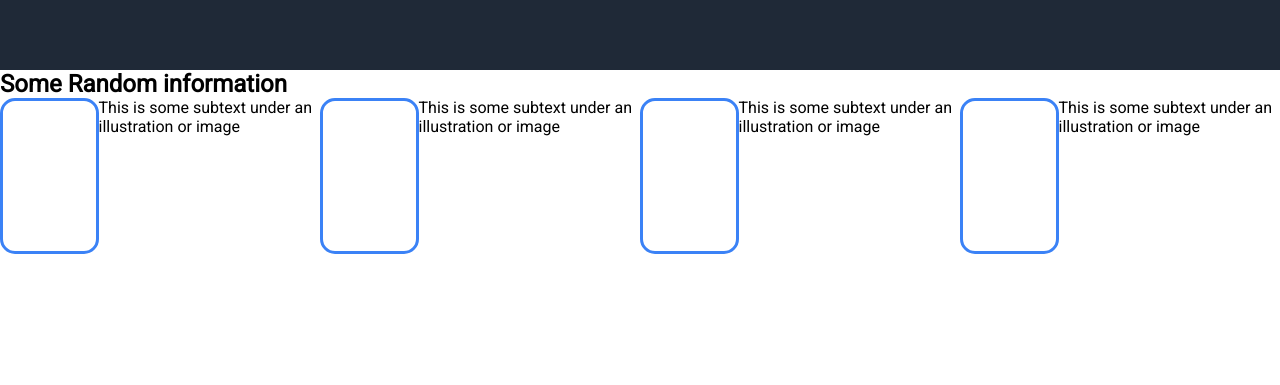
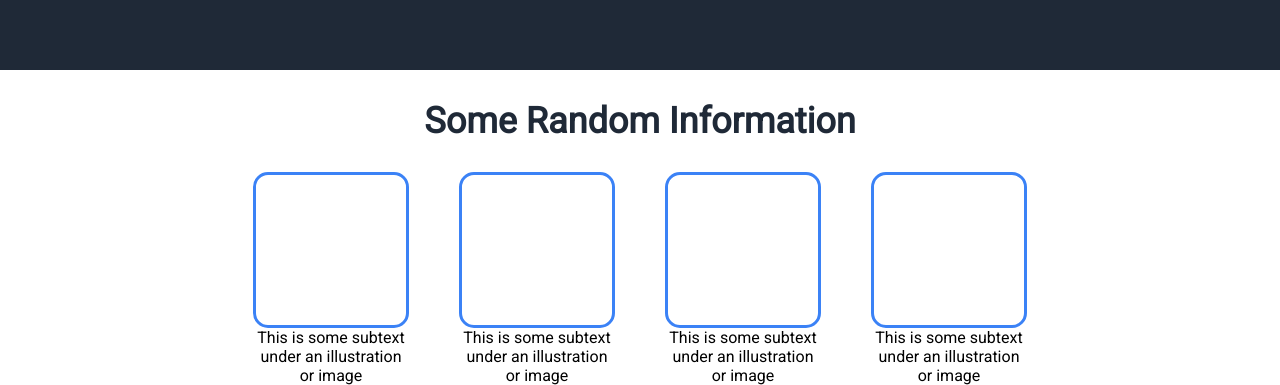
Before and after one commit to Zaunsrevenge/Practice-Projects, a plain HTML site: page Landing Page V1/index.html in a window 1280 px wide. Shown: the part 537-922 px from the top of the page. Before the commit the page ends 800 px from the top, so only its background shows below. Drawn offline with Linux system fonts and the light colour scheme.

Commit message:
section 3 complete boxes styled

```diff
--- a/Landing Page V1/index.html
+++ b/Landing Page V1/index.html
@@ -44,16 +44,25 @@
     </div>
     <div class="section-3">
         <div class="section-3-content">
-            <H2>Some Random information</H2>
+            <H2>Some Random Information</H2>
             <div class="boxes">
-                <div class="square"></div>
-                <span>This is some subtext under an illustration or image</span>
-                <div class="square"></div>
-                <span>This is some subtext under an illustration or image</span>
-                <div class="square"></div>
-                <span>This is some subtext under an illustration or image</span>
-                <div class="square"></div>
-                <span>This is some subtext under an illustration or image</span>
+                <div class="box">
+                    <div class="square"></div>
+                    <span>This is some subtext <br /> under an illustration<br /> or image</span>
+                </div>
+                <div class="box">
+                    <div class="square"></div>
+                    <span>This is some subtext <br /> under an illustration<br /> or image</span>
+                </div>
+                <div class="box">
+                    <div class="square"></div>
+                    <span>This is some subtext <br /> under an illustration<br /> or image</span>
+                </div>
+                <div class="box">
+                    <div class="square"></div>
+                    <span>This is some subtext <br /> under an illustration<br /> or image</span>
+                </div>
+
 
             </div>
         </div>
--- a/Landing Page V1/styles.css
+++ b/Landing Page V1/styles.css
@@ -82,7 +82,9 @@ h1 {
 
 .boxes {
     display: flex;
-    flex-direction: row;
+    justify-content: center;
+    gap: 50px;
+    text-align: center;
 
 }
 
@@ -92,3 +94,12 @@ h1 {
     border: 3px solid #3B82F6;
     border-radius: 15px;
 }
+
+.section-3-content h2 {
+    text-align: center;
+    font-size: 36px;
+    font-weight: 800;
+    color: #1f2937;
+    padding-top: 30px;
+    padding-bottom: 30px;
+}
```
